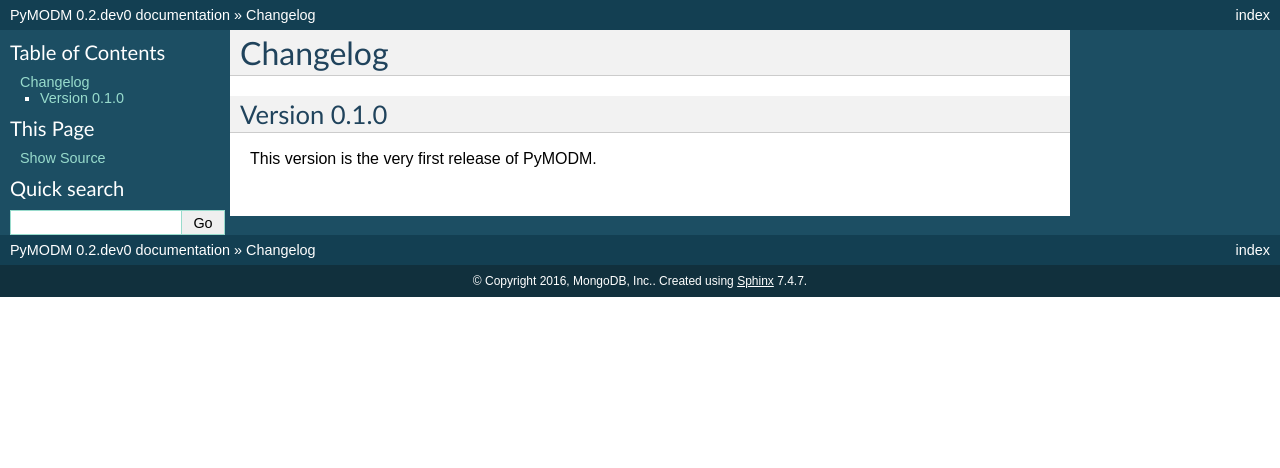
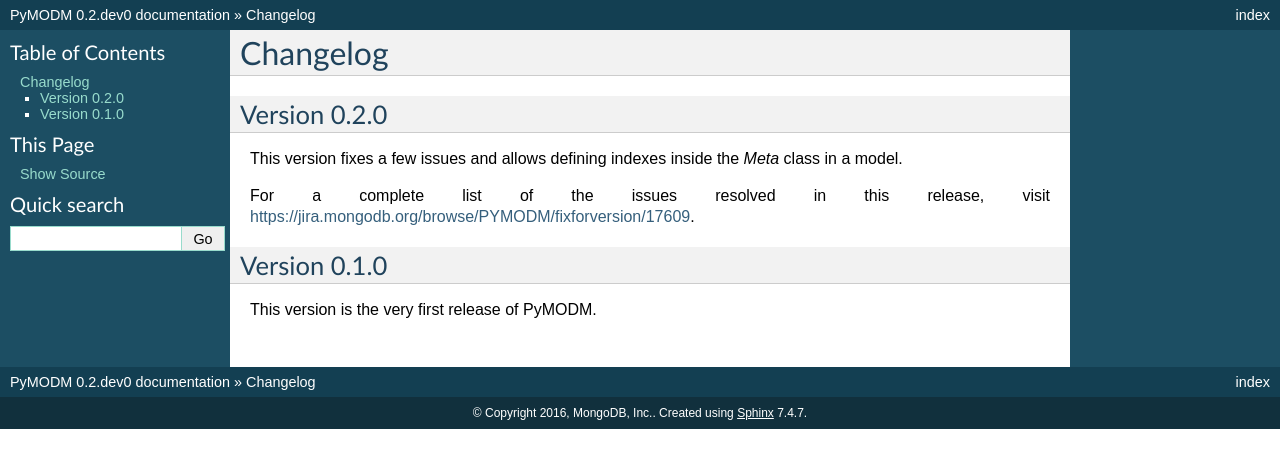
Before and after one commit to mongodb/pymodm, a Sphinx documentation site: the page built from doc/changelog.rst, in a window 1280 px wide. Shown: the top 468 px of the page. Built offline with Sphinx 7.4.7, drawn with Linux system fonts in a browser that asks for light colours.

Commit message:
0.2.0 changelog

```diff
--- a/doc/changelog.rst
+++ b/doc/changelog.rst
@@ -1,5 +1,14 @@
 Changelog
 =========
+
+Version 0.2.0
+-------------
+
+This version fixes a few issues and allows defining indexes inside the `Meta`
+class in a model.
+
+For a complete list of the issues resolved in this release, visit
+https://jira.mongodb.org/browse/PYMODM/fixforversion/17609.
 
 Version 0.1.0
 -------------
```
